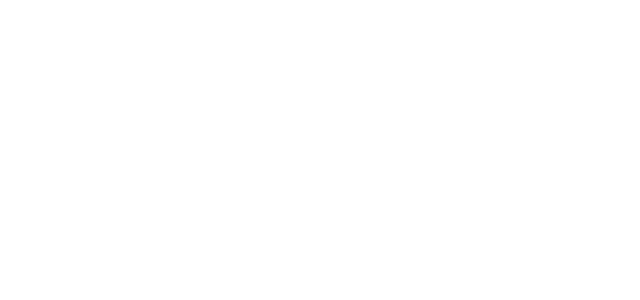
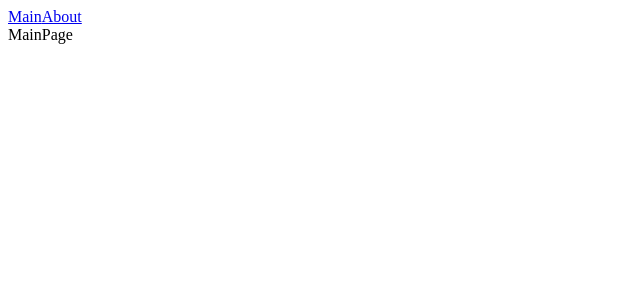
Before and after one commit to Forellko/utv-pro, a React app: page / in a window 1280 px wide. Shown: the top 300 px of the page, without its empty margins (0-640 px from the left). Built offline with nearby package versions, Linux system fonts and the light colour scheme.

Commit message:
Create pages

```diff
--- a/src/App.tsx
+++ b/src/App.tsx
@@ -1,11 +1,16 @@
 import { Route, Routes } from 'react-router-dom';
+import AboutPage from './pages/AboutPage/AboutPage';
+import MainPage from './pages/MainPage/MainPage';
+import { Link } from 'react-router-dom';
 
 const App = () => {
   return (
     <div className="app">
+      <Link to={'/'}>Main</Link>
+      <Link to={'/about'}>About</Link>
       <Routes>
-        <Route path="/about" />
-        <Route path="/" />
+        <Route path="/about" element={<AboutPage />} />
+        <Route path="/" element={<MainPage />} />
       </Routes>
     </div>
   );
--- /dev/null
+++ b/src/pages/AboutPage/AboutPage.tsx
@@ -0,0 +1,7 @@
+import React from 'react';
+
+function AboutPage() {
+  return <div>AboutPage</div>;
+}
+
+export default AboutPage;
--- /dev/null
+++ b/src/pages/MainPage/MainPage.tsx
@@ -0,0 +1,7 @@
+import React from 'react';
+
+function MainPage() {
+  return <div>MainPage</div>;
+}
+
+export default MainPage;
```
